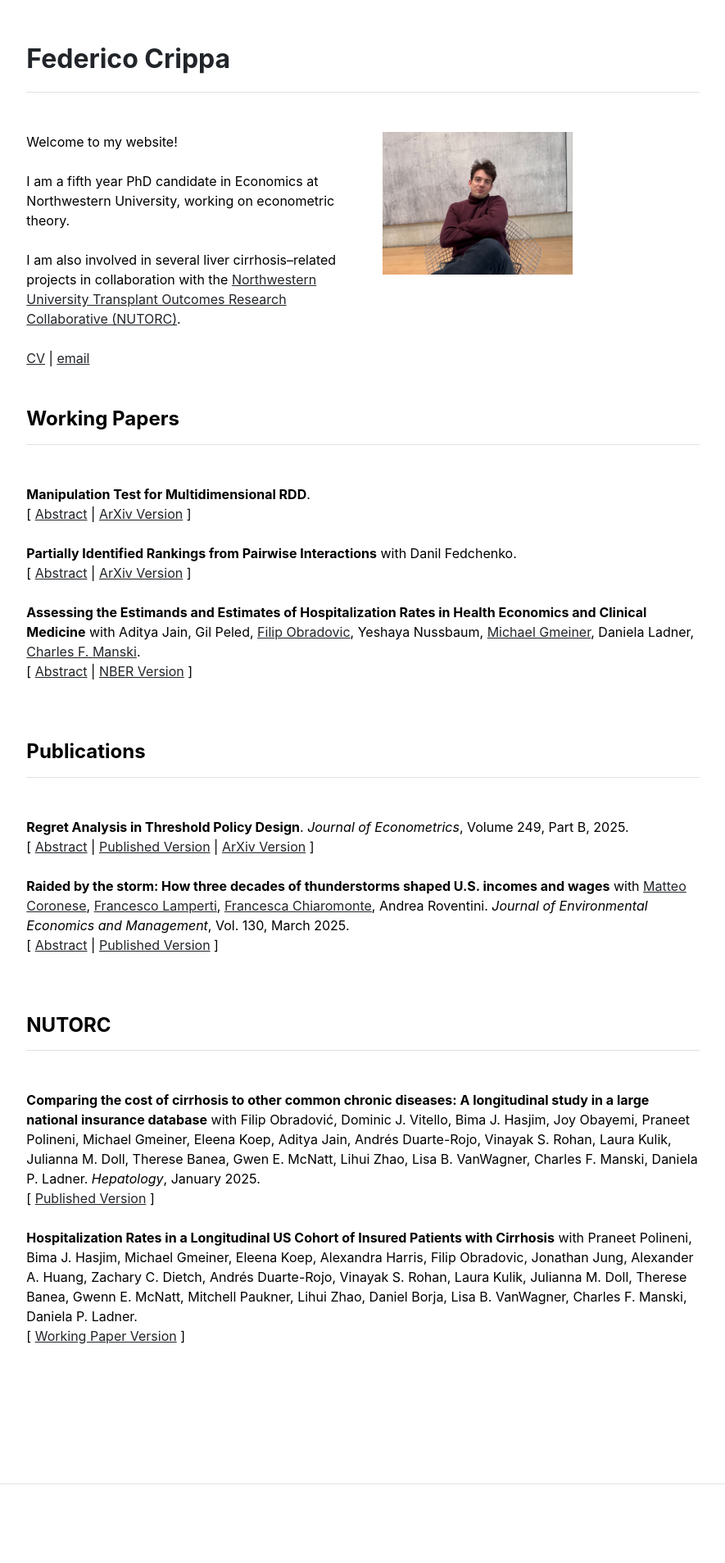
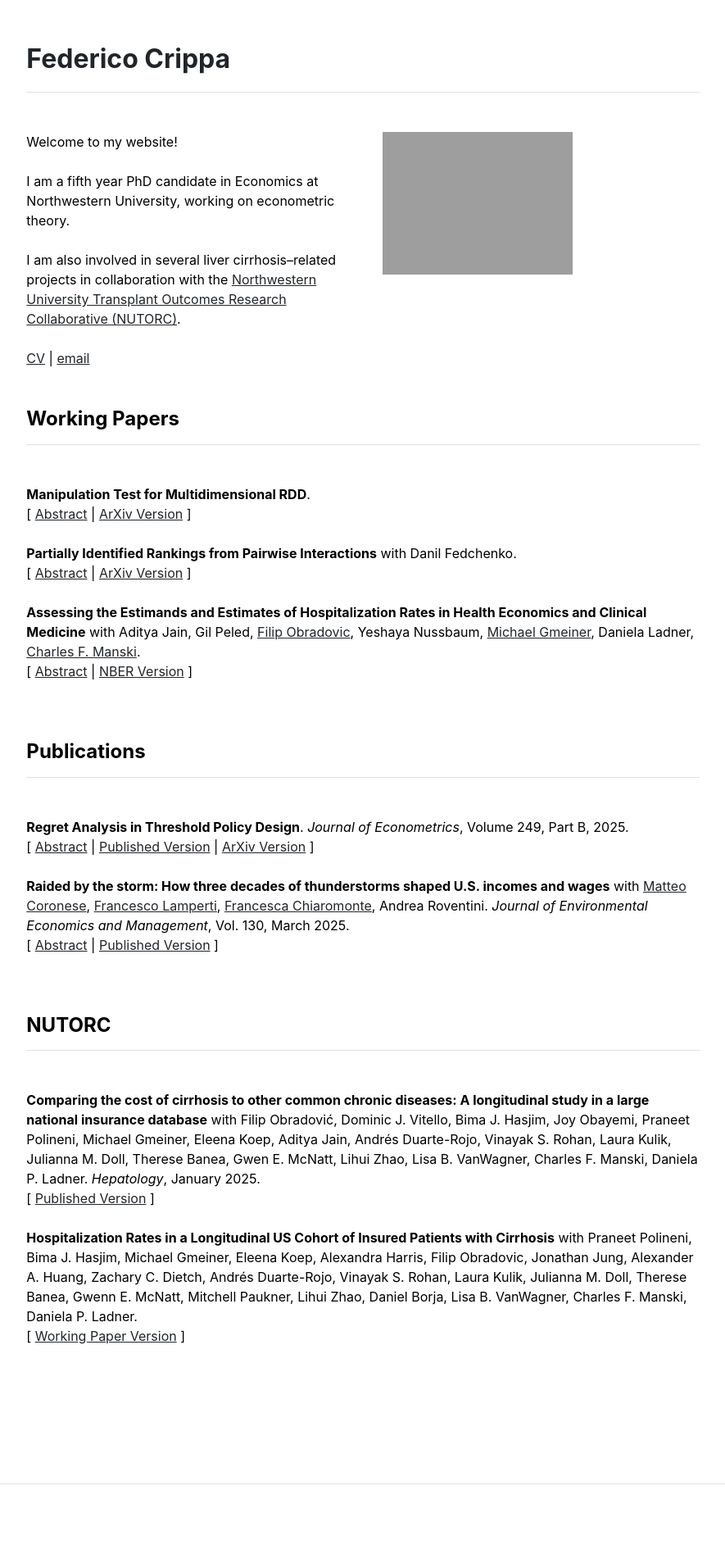
Before and after one commit to fedecrp/fedecrp.github.io, a Jekyll site: the page built from index.md, in a window 1280 px wide. Shown: the whole page at 82% size, without its empty margins (197-1082 px from the left). Built offline with Jekyll 4.4.1, drawn with Linux system fonts in a browser that asks for light colours.

Commit message:
Update home.html

```diff
--- a/_layouts/home.html
+++ b/_layouts/home.html
@@ -13,7 +13,7 @@ layout: default
     <br><a href="https://fedecrp.github.io/assets/fc_cv.pdf" target="_blank">CV</a> | <a href="mailto:federicocrippa2025@u.northwestern.edu">email</a>
   </div>
   <div class="col-md-6">
-    <img src="{{ site.github.url }}/assets/img/photo.jpg"  width="60%" >
+    <img src="{{ site.github.url }}/assets/img/photo2.jpg"  width="60%" >
   </div>
 </div>
 
```
